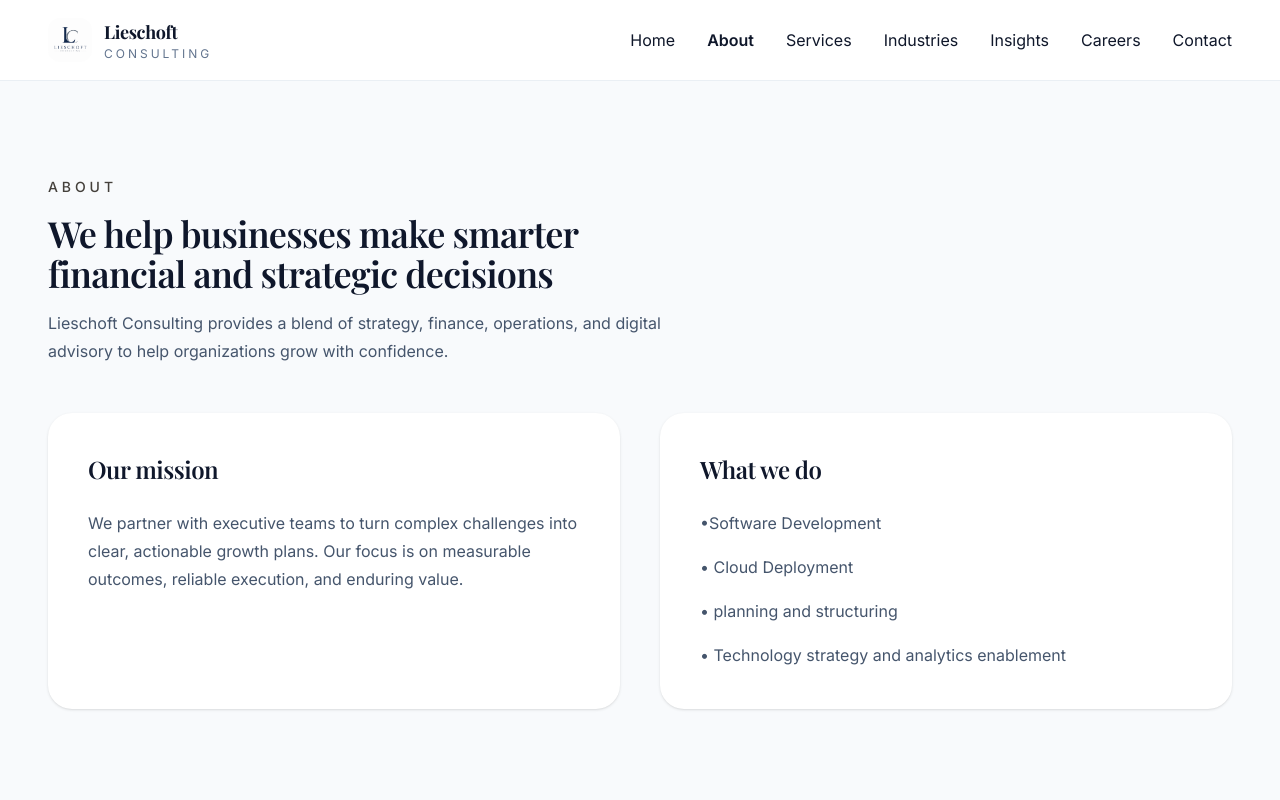
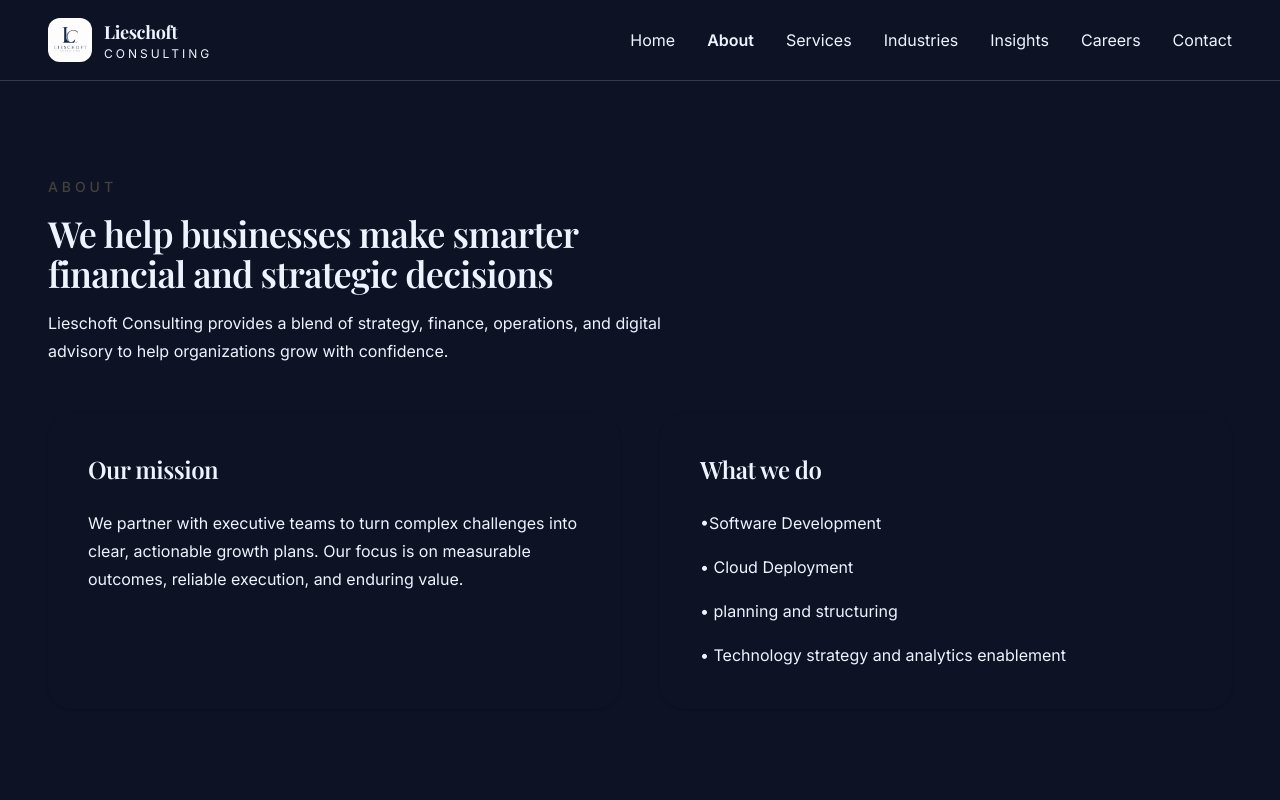
Before and after one commit to Deebahz/lieschoft-consulting, a Next.js app: page /about in a window 1280 px wide. Shown: the top 800 px of the page. Built offline with nearby package versions, Linux system fonts and the light colour scheme.

Commit message:
dark mode and scroll changes

```diff
--- a/app/globals.css
+++ b/app/globals.css
@@ -2,47 +2,106 @@
 @import "tailwindcss";
 
 :root {
-  color-scheme: light;
+  color-scheme: dark;
   font-family: "Inter", system-ui, -apple-system, BlinkMacSystemFont, "Segoe UI", sans-serif;
   font-size: 16px;
-  color: #0f172a;
-  background-color: #ffffff;
+  color: #e5eefb;
+  background-color: #050816;
   text-rendering: optimizeLegibility;
   line-height: 1.5;
   --font-sans: "Inter", system-ui, -apple-system, BlinkMacSystemFont, "Segoe UI", sans-serif;
   --font-serif: "Playfair Display", Georgia, Cambria, "Times New Roman", Times, serif;
+  --bg: #050816;
+  --bg-soft: #0d1324;
+  --bg-panel: rgba(15, 23, 42, 0.8);
+  --muted: #aab8d1;
+  --text: #edf3ff;
+  --text-soft: #c7d3ee;
+  --line: rgba(148, 163, 184, 0.22);
+  --accent: #8b5cf6;
+  --accent-strong: #a78bfa;
+  --accent-warm: #f5b76d;
 }
 
 html {
   scroll-behavior: smooth;
+  background: var(--bg);
 }
 
 body {
   min-height: 100vh;
   margin: 0;
-  background-color: #ffffff;
-  color: #0f172a;
+  background:
+    radial-gradient(circle at top, rgba(139, 92, 246, 0.18), transparent 28%),
+    radial-gradient(circle at bottom right, rgba(245, 183, 109, 0.12), transparent 24%),
+    var(--bg);
+  color: var(--text);
   font-family: var(--font-sans);
   scrollbar-width: thin;
-  scrollbar-color: #bfa98e #f8f3eb;
+  scrollbar-color: linear-gradient(180deg, #8b5cf6 0%, #c084fc 50%, #f5b76d 100%) #0d1324;
 }
 
 body::-webkit-scrollbar {
-  width: 10px;
+  width: 12px;
 }
 
 body::-webkit-scrollbar-track {
-  background: #f8f3eb;
+  background: linear-gradient(180deg, rgba(13, 19, 36, 0.96), rgba(17, 24, 39, 0.96));
+  border-left: 1px solid var(--line);
 }
 
 body::-webkit-scrollbar-thumb {
-  background: #bfa98e;
+  background: linear-gradient(180deg, #8b5cf6 0%, #c084fc 40%, #f5b76d 100%);
   border-radius: 9999px;
-  border: 3px solid #f8f3eb;
+  border: 2px solid rgba(8, 11, 22, 0.9);
+  box-shadow: inset 0 0 0 1px rgba(255, 255, 255, 0.08), 0 0 18px rgba(139, 92, 246, 0.35);
 }
 
 body::-webkit-scrollbar-thumb:hover {
-  background: #a68660;
+  background: linear-gradient(180deg, #a78bfa 0%, #d8b4fe 40%, #fbbf24 100%);
+}
+
+body::-webkit-scrollbar-corner {
+  background: var(--bg-soft);
+}
+
+::selection {
+  background: rgba(167, 139, 250, 0.35);
+  color: var(--text);
+}
+
+.bg-slate-50,
+.bg-slate-100,
+.bg-white,
+.bg-white\/90 {
+  background-color: #0d1324 !important;
+}
+
+.bg-slate-900,
+.bg-slate-950 {
+  background-color: #0b1020 !important;
+}
+
+.text-slate-950,
+.text-slate-900,
+.text-slate-800,
+.text-slate-700,
+.text-slate-600,
+.text-slate-500 {
+  color: #edf3ff !important;
+}
+
+.text-slate-400,
+.text-slate-300 {
+  color: #c7d3ee !important;
+}
+
+.border-slate-200,
+.border-slate-200\/70,
+.border-slate-200\/80,
+.border-slate-300,
+.border-slate-700 {
+  border-color: rgba(148, 163, 184, 0.28) !important;
 }
 
 h1,
--- a/components/ui/Card.tsx
+++ b/components/ui/Card.tsx
@@ -11,7 +11,7 @@ export default function Card({
 }: CardProps) {
   return (
     <div
-      className={`overflow-hidden rounded-3xl border border-slate-200/70 bg-white p-8 shadow-sm transition duration-300 hover:-translate-y-1 hover:shadow-xl ${className}`}
+      className={`overflow-hidden rounded-[1.75rem] border border-white/10 bg-white/5 p-8 shadow-[0_20px_45px_rgba(15,23,42,0.45)] backdrop-blur-xl transition duration-300 hover:-translate-y-1 hover:border-violet-300/30 hover:bg-white/8 hover:shadow-[0_28px_60px_rgba(139,92,246,0.18)] ${className}`}
     >
       {children}
     </div>
```
